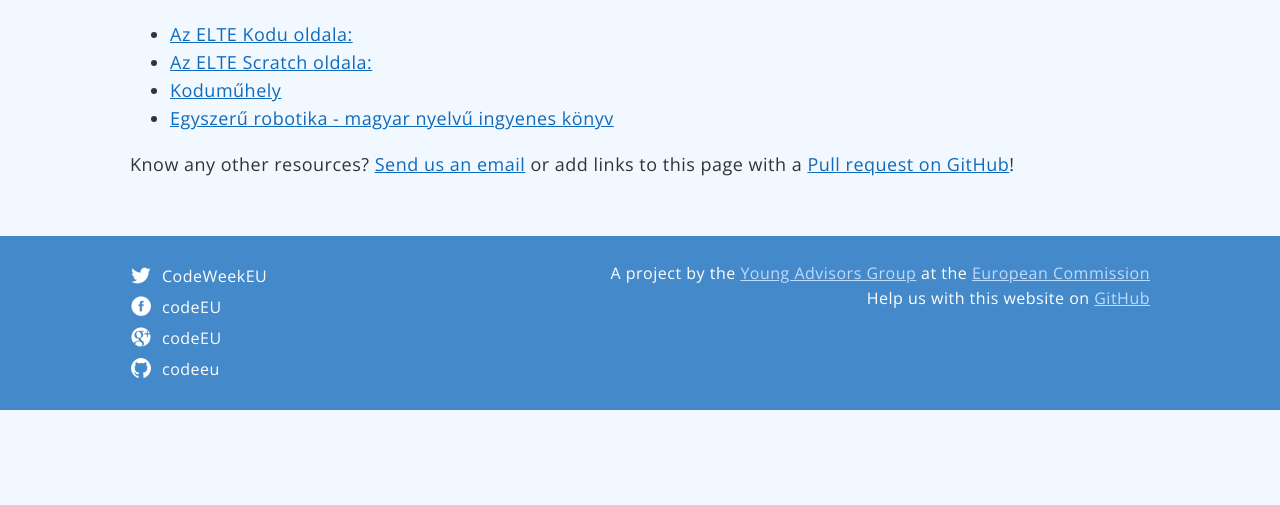
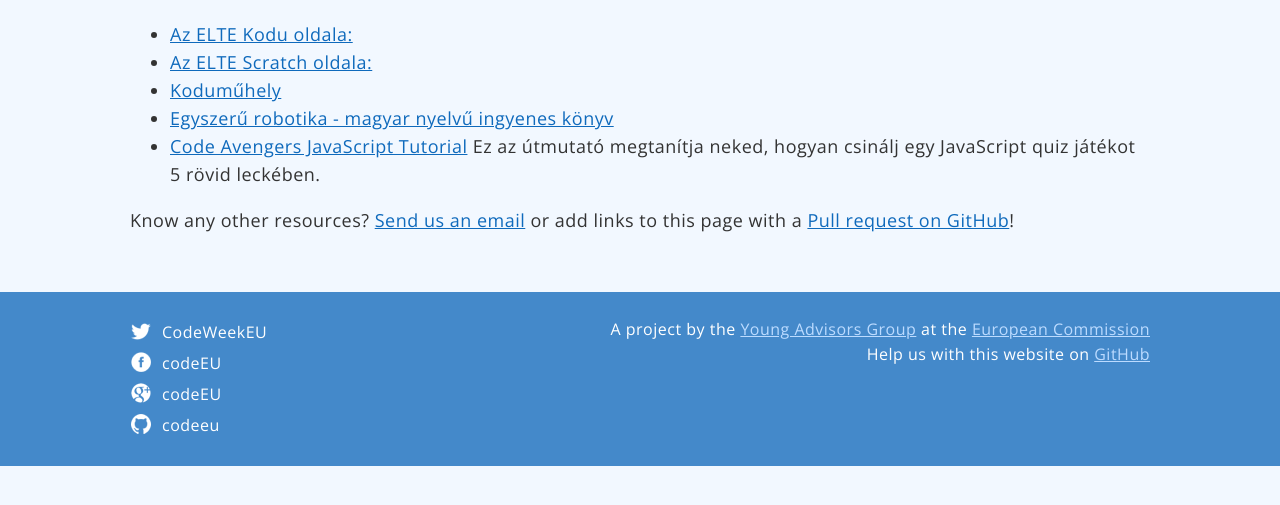
Before and after one commit to codeeu/codeeu.github.io, a Jekyll site: the page built from resources/hungary/index.html, in a window 1280 px wide, cut to the strip 167-672 px from the top of the page. Built offline with Jekyll 4.4.1, drawn with Linux system fonts in a browser that asks for light colours; nearby versions of some CDN libraries; Markdown is read by kramdown in place of the engine named in the settings.

Commit message:
Added link to Code Avengers resources

```diff
--- a/resources/hungary/index.html
+++ b/resources/hungary/index.html
@@ -8,6 +8,7 @@
 		<li><a href="http://scratch.inf.elte.hu/"> Az ELTE Scratch oldala:</a></li>
 		<li><a href="http://www.kodumuhely.hu/">Koduműhely</a></li>
 		<li><a href="http://www.amcham.hu/download/002/556/Robotkonyv_KR_BZS.pdf">Egyszerű robotika - magyar nyelvű ingyenes könyv</a></li>
+		<li><a href="http://www.codeavengers.com/javascript/9?l=hu">Code Avengers JavaScript Tutorial</a> Ez az útmutató megtanítja neked, hogyan csinálj egy JavaScript quiz játékot 5 rövid leckében.</li>
 	</ul>
 
 	<p>Know any other resources? <a href="mailto:{{site.contact.email}}">Send us an email</a> or add links to this page with a <a href="https://github.com/codeeu/codeeu.github.io">Pull request on GitHub</a>!</p>
```
